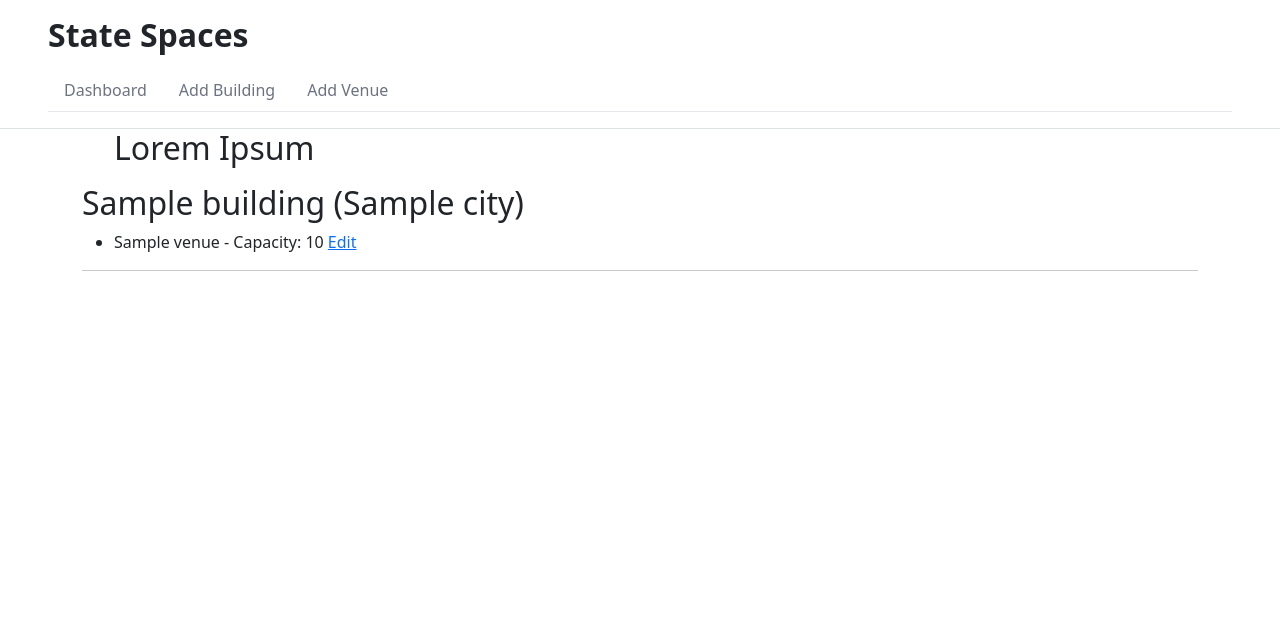
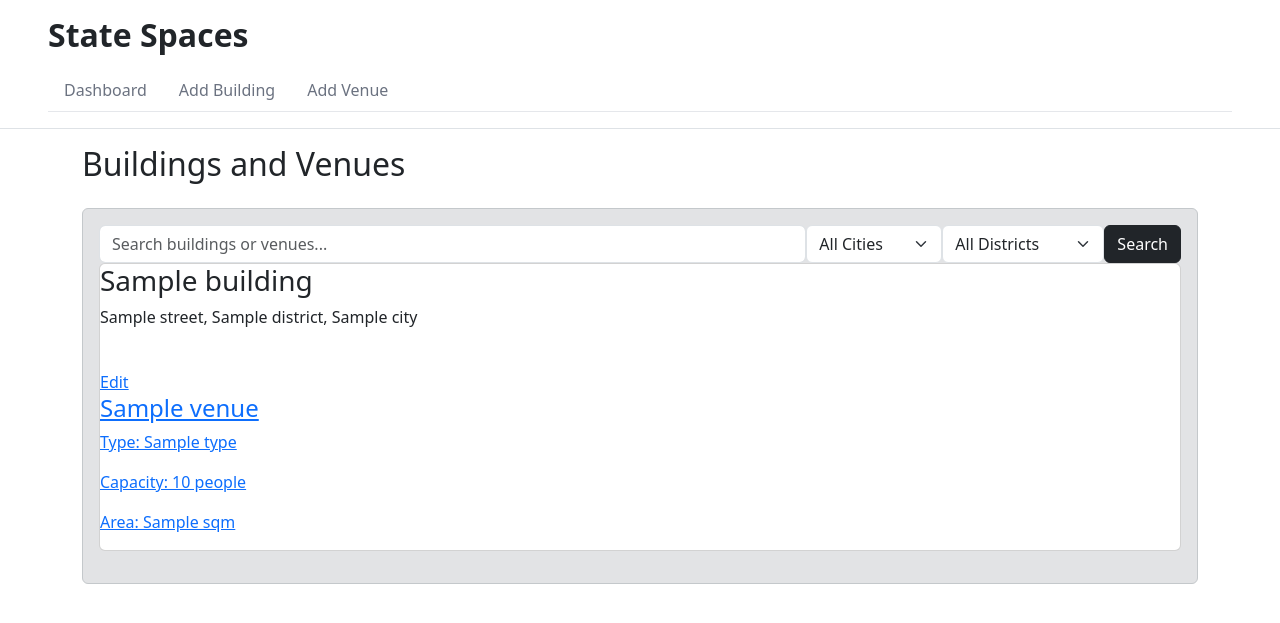
Before and after one commit to pris-matic/DBSolutions, a Django app: template buildings_and_venues/templates/buildings_and_venues/admin_dashboard.html in a window 1280 px wide. Shown: the top 623 px of the page. Run offline with Django 5.2, Linux system fonts and the light colour scheme; the template is opened without the code that fills it: most values are stand-ins (such as "Sample title", 1, 10 or a date in 2020); data that the repository does not hold is empty.

Commit message:
Fixed functionality and filtering now works, styles have been done for the search/filter bar, just need to add style for the building and venue displays.

```diff
--- a/buildings_and_venues/templates/buildings_and_venues/admin_dashboard.html
+++ b/buildings_and_venues/templates/buildings_and_venues/admin_dashboard.html
@@ -2,24 +2,62 @@
 {% load static %}
 
 {% block content %}
-    <ul>
-        <h2> Lorem Ipsum </h2>
-    </ul>
+  <h2 class="py-3">Buildings and Venues</h2>
+	<form method="get">
+		{% csrf_token %}
+		<div class="mb-3 alert alert-secondary">
+			<div class="mb-3">
+				<!-- Search/Filter Bar -->
+    <div class="d-flex">
+      <div class="flex-grow-1">
+        <input class="form-control" type="text" name="search" placeholder="Search buildings or venues..." id="search">
+      </div>
+      <div>
+        <select class="form-select" name="city" id="city-filter">
+            <option>All Cities</option>
+            {% for city in cities %}
+              <option value="{{ city }}" {% if current_city == city %}selected{% endif %}> {{ city }} </option>
+            {% endfor %}
+        </select>
+      </div>
+      <div>
+        <select class="form-select" name="district" id="district-filter">
+          <option>All Districts</option>
+          {% for district in districts %}
+            <option value="{{ district.id }}" {% if current_district == district.id %}selected{% endif %}> {{ district.name }} </option>
+          {% endfor %}
+        </select>
+      </div>
+      <div>
+        <button type="Submit" class="btn btn-dark">Search</button>
+      </div>
+    </div>
+  </form>
+
+    <!-- Buildings List -->
     {% for building in buildings %}
-    <div class="building-card">
-        <h2>{{ building.name }} ({{ building.district.city }})</h2>
-
-        <ul>
+    <div class="d-flex card">
+        <div class="building-header">
+            <div class="building-info">
+                <h3>{{ building.name }}</h3>
+                <p>{{ building.street }}, {{ building.district.name }}, {{ building.district.city }}</p>
+                <span class="badge">{{ building.venues.count }} venues</span>
+            </div>
+            <a href="" class="btn-edit">Edit</a>
+        </div>
+        <div class="venues-grid">
             {% for venue in building.venues.all %}
-                <li>
-                    {{ venue.name }} - Capacity: {{ venue.capacity }}
-                    <a href="#">Edit</a>
-                </li>
-            {% empty %}
-                <li>No venues in this building.</li>
+            <a href="{% url 'buildings_and_venues:detailed_venue' venue.id %}" class="venue-card">
+                <h4>{{ venue.name }}</h4>
+                {% if venue.under_renovation %}
+                <span class="badge badge-warning">Under Renovation</span>
+                {% endif %}
+                <p>Type: {{ venue.type }}</p>
+                <p>Capacity: {{ venue.capacity }} people</p>
+                <p>Area: {{ venue.venue_floor_area }} sqm</p>
+            </a>
             {% endfor %}
-        </ul>
+        </div>
     </div>
-    <hr>
     {% endfor %}
 {% endblock %}
```
